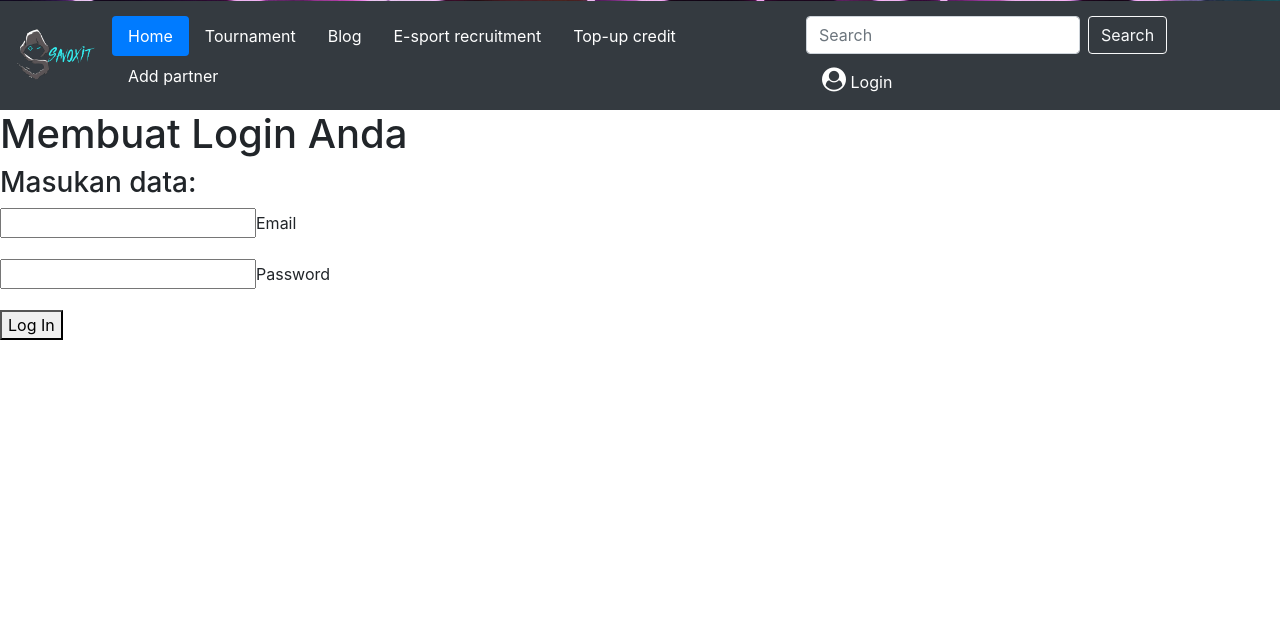
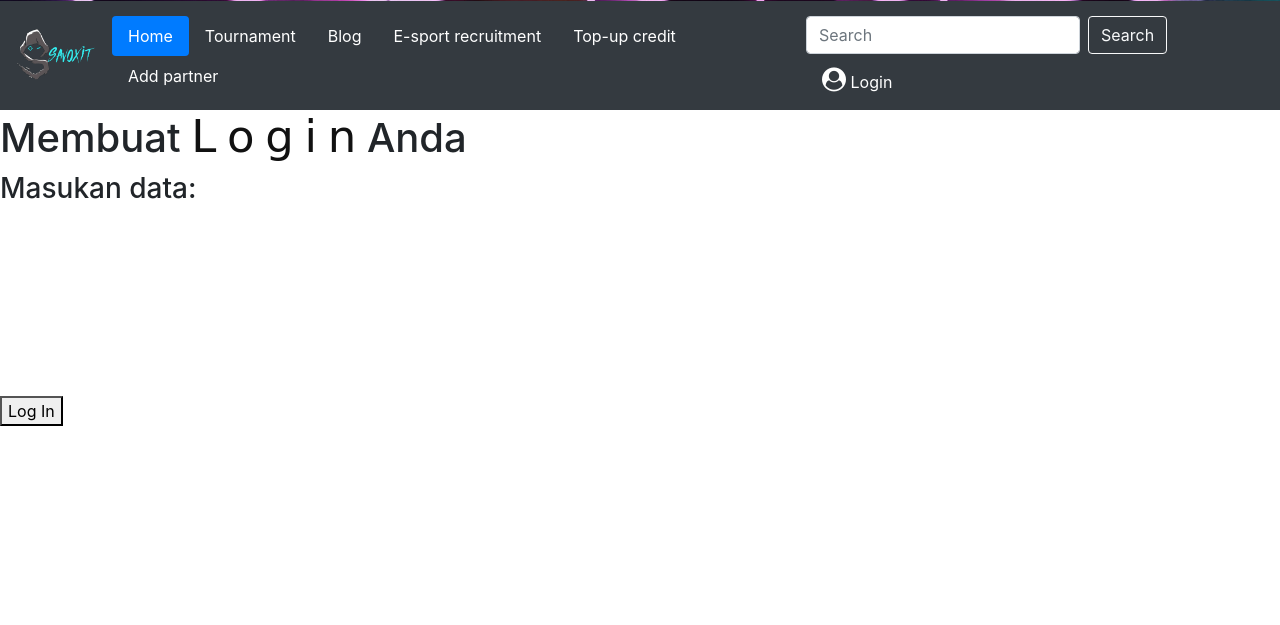
Before and after one commit to WebInfoTkGame-github-io/InfoLog, a PHP site: page /login.php in a window 1280 px wide. Shown: the part 719-1344 px from the top of the page. Run offline with PHP 8.4, Linux system fonts and the light colour scheme.

Commit message:
git commit

```diff
--- a/login.php
+++ b/login.php
@@ -53,7 +53,7 @@
         color: white;
         transform: rotateY(180deg);
         }
-/* style haryo */
+
         .box h2{
             margin: 0 0 30px;
             padding: 0;
@@ -103,8 +103,50 @@
             cursor: pointer;
             border-radius: 5px;
         }
-/* end of style */
+        .hod {
+            font-family: 'Bad Script', cursive;
+            color: #111;
+            font-size: 45px;
+            margin: 0;
+            padding: 0;
 
+        }
+        .hod span {
+            margin: 0;
+            padding: 0;
+            animation: animate1 4s linear infinite;
+        }
+        .hod span:nth-child(1){
+            animation-delay: 0s;
+        }
+        .hod span:nth-child(2){
+            animation-delay: 0.25s;
+        }
+        .hod span:nth-child(3){
+            animation-delay: 0.5s;
+        }
+        .hod span:nth-child(4){
+            animation-delay: 0.75s;
+        }
+        .hod span:nth-child(5){
+            animation-delay: 1s;
+        }
+        @keyframes animate1 {
+    0%,100%{
+        color: #fff;
+        filter: blur(2px);
+        text-shadow: 0 0 10px blueviolet,
+                     0 0 20px blueviolet,
+                     0 0 40px blueviolet,
+                     0 0 60px blueviolet,
+                     0 0 80px blueviolet;
+                    }
+    5%,95%{
+        color: #111;
+        filter: blur(0px);
+        text-shadow: none;
+    }
+}
     </style>
 
     <title>Web Info Tourney</title>
@@ -174,12 +216,20 @@
         </ul>
         </div>
         </nav>
-	<h1>Membuat Login Anda</h1>
+<div class="w3-container w3-padding-64 box" id="contact">
+	<h1>Membuat
+    <span class="hod">L</span>
+    <span class="hod">o</span>
+    <span class="hod">g</span>
+    <span class="hod">i</span>
+    <span class="hod">n</span>
+     Anda</h1>
 	<h3>Masukan data:</h3>
 	<form action="login2.php" method="post">
             <div class="inputBox"><p><input type="email" name="email" required=""><label>Email</label></p></div>
             <div class="inputBox"><p><input type="password" name="password" required=""><label>Password</label></p></div>
             <div class="inputBox"><p><button type="submit" value="Log In" name="login">Log In</button></p></div>
 	</form>
+</div>
 </body>
 </html>
```
Lines whose indentation alone changed are shown as unchanged.
